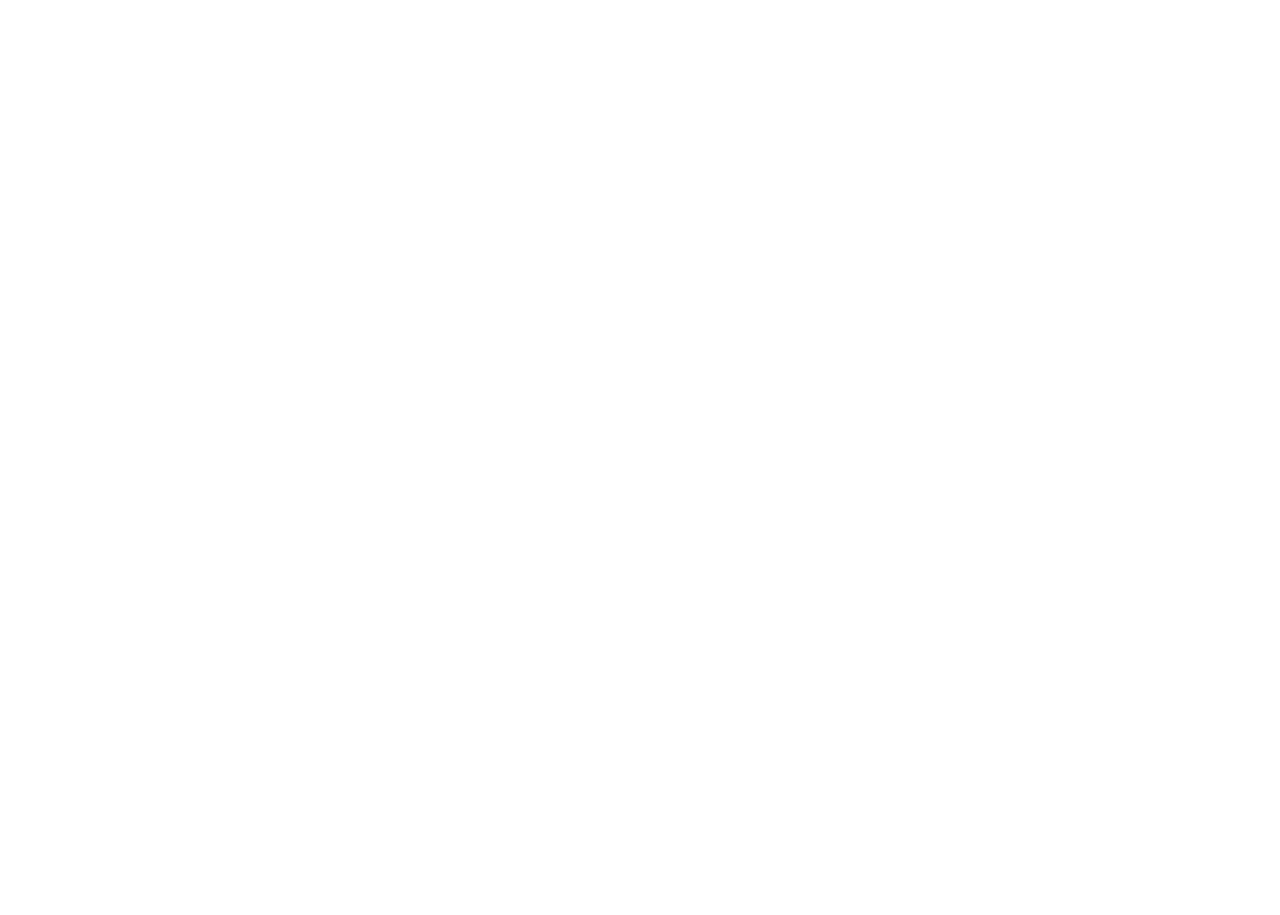
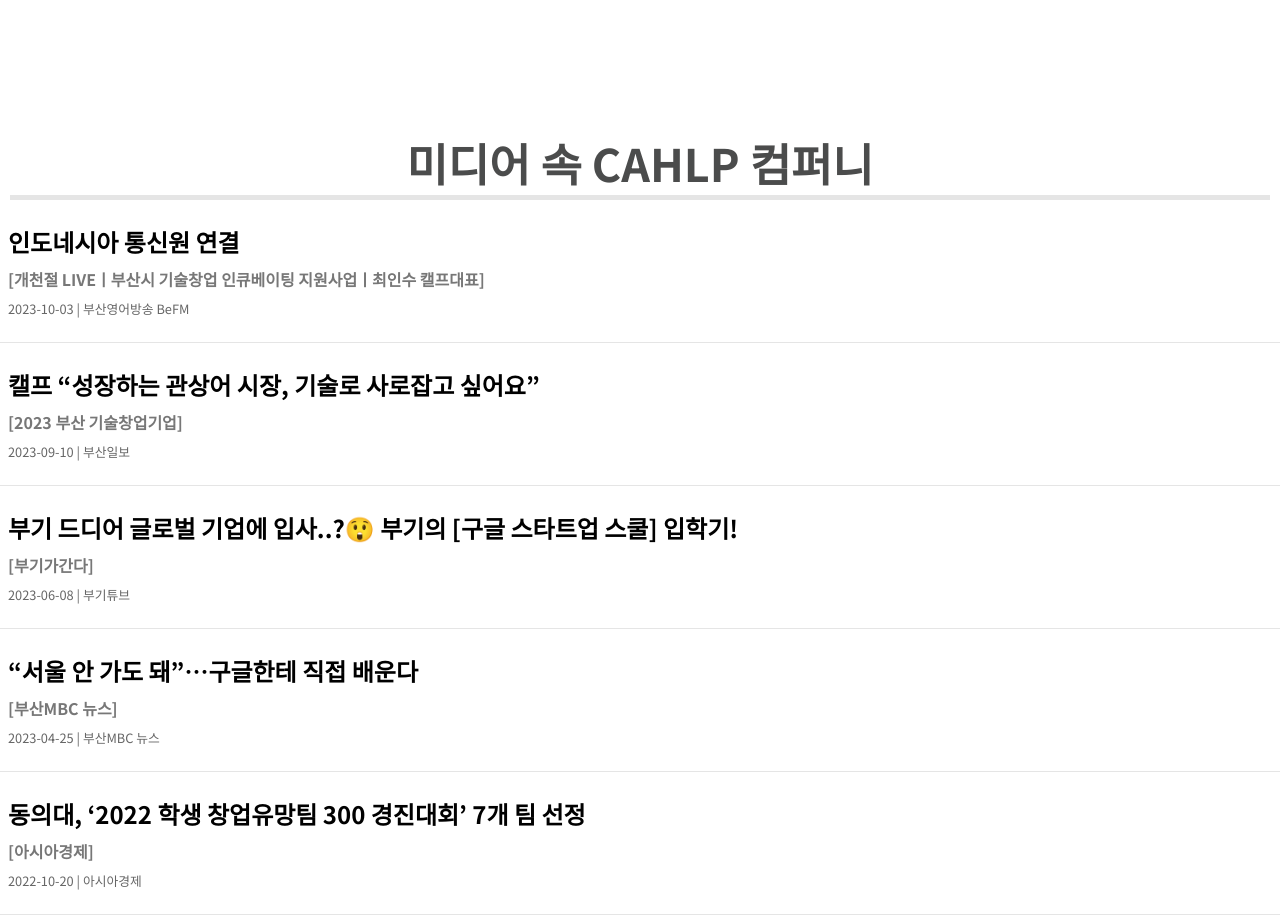
Before and after one commit to thelight0804/CAHLP_Company_Site_with_React, a React (Vite) app: page / in a window 1280 px wide. Shown: the part 7060-7975 px from the top of the page. Before the commit the page ends 7190 px from the top, so only its background shows below. Built offline with nearby package versions, Linux system fonts and the light colour scheme.

Commit message:
Add: 미디어&뉴스 컴포넌트
메인 화면의 미디어 속 CAHLP 컴퍼니 부분 구현

```diff
--- a/src/pages/Main.jsx
+++ b/src/pages/Main.jsx
@@ -19,6 +19,7 @@
   const {ref: ref8, inView: inView8, entry: entry8} = useCustomInView();
   const {ref: ref9, inView: inView9, entry: entry9} = useCustomInView();
   const {ref: ref10, inView: inView10, entry: entry10} = useCustomInView();
+  const {ref: ref11, inView: inView11, entry: entry11} = useCustomInView();
 
 
 
@@ -162,6 +163,10 @@
             빠른 실행력 <br/>
           </h2>
         </div>
+
+        <h1 className={styles.paragraph}>미디어 속 CAHLP 컴퍼니</h1>
+        <div className={styles.bottomBorder}/>
+        <Media />
       </div>
 
 
@@ -289,4 +294,64 @@
   );
 }
 
+/**
+ * 미디어&뉴스 컴포넌트
+ */
+function Media() {
+  return (
+    <>
+      <section className={styles.media}>
+          <a
+            className={styles.mediaItem}
+            onClick={() => window.open('https://www.youtube.com/watch?v=XqSDOBbvzQE&t=1534s', '_blank')}
+          >
+              <h2 className={styles.mediaTitle}>인도네시아 통신원 연결</h2>
+              <h3 className={styles.mediaDetail}>[개천절 LIVEㅣ부산시 기술창업 인큐베이팅 지원사업ㅣ최인수 캘프대표]</h3>
+              <p className={styles.mediaDate}>2023-10-03 | 부산영어방송 BeFM</p>
+            </a>
+      </section>
+      <section className={styles.media}>
+        <a
+          className={styles.mediaItem}
+          onClick={() => window.open('https://www.busan.com/view/busan/view.php?code=2023091018103185349', '_blank')}
+        >
+          <h2 className={styles.mediaTitle}>캘프 “성장하는 관상어 시장, 기술로 사로잡고 싶어요”</h2>
+          <h3 className={styles.mediaDetail}>[2023 부산 기술창업기업]</h3>
+          <p className={styles.mediaDate}>2023-09-10 | 부산일보</p>
+        </a>
+      </section>
+      <section className={styles.media}>
+        <a
+          className={styles.mediaItem}
+          onClick={() => window.open('https://www.youtube.com/watch?v=hhqS0FubHSA&t=237s', '_blank')}
+        >
+          <h2 className={styles.mediaTitle}>부기 드디어 글로벌 기업에 입사..?😲 부기의 [구글 스타트업 스쿨] 입학기!</h2>
+          <h3 className={styles.mediaDetail}>[부기가간다]</h3>
+          <p className={styles.mediaDate}>2023-06-08 | 부기튜브</p>
+        </a>
+      </section>
+      <section className={styles.media}>
+        <a
+          className={styles.mediaItem}
+          onClick={() => window.open('https://www.youtube.com/watch?v=9u5lybcYZ-k', '_blank')}
+        >
+          <h2 className={styles.mediaTitle}>“서울 안 가도 돼”…구글한테 직접 배운다</h2>
+          <h3 className={styles.mediaDetail}>[부산MBC 뉴스]</h3>
+          <p className={styles.mediaDate}>2023-04-25 | 부산MBC 뉴스</p>
+        </a>
+      </section>
+      <section className={styles.media}>
+        <a
+          className={styles.mediaItem}
+          onClick={() => window.open('https://view.asiae.co.kr/article/2022102012070270164', '_blank')}
+        >
+          <h2 className={styles.mediaTitle}>동의대, ‘2022 학생 창업유망팀 300 경진대회’ 7개 팀 선정</h2>
+          <h3 className={styles.mediaDetail}>[아시아경제]</h3>
+          <p className={styles.mediaDate}>2022-10-20 | 아시아경제</p>
+        </a>
+      </section>
+    </>
+  );
+}
+
 export default Main;
--- a/src/pages/main.module.scss
+++ b/src/pages/main.module.scss
@@ -1,3 +1,7 @@
+.container {
+  word-break: keep-all; // 화면 크기에 따라 단어 기준으로 줄바꿈
+}
+
 video {
   margin-top: 0;
   position: relative;
@@ -23,7 +27,6 @@
 .contentBox {
   margin: 16rem auto;
   text-align: center;
-  word-break: keep-all; // 화면 크기에 따라 단어 기준으로 줄바꿈
   img {
     width: 80%;
     margin: 0 auto;
@@ -105,6 +108,31 @@
   padding: 0.5rem 0;
   border-bottom: 1px solid #e5e5e5;
 }
+// 미디어
+.media {
+  width: 100%;
+  padding: 1.5rem 0.5rem;
+  border-bottom: 1px solid #e5e5e5;
+}
+.mediaTitle {
+  font-size: 1.5rem;
+  font-weight: bold;
+  margin-bottom: 0.5rem;
+}
+.mediaDetail {
+  font-size: 1rem;
+  color: #777;
+  margin-bottom: 0.5rem;
+}
+.mediaDate {
+  font-size: 0.8rem;
+  color: #666;
+}
+.media:hover, .media:active {
+  // TODO: [회의] 마우스 올렸을 때 색깔 지정
+  background: linear-gradient(to right top, #ffdcdc, #fff8e5);
+  cursor: pointer;
+}
 
 // 요소가 커지는 애니메이션
 @keyframes expandScale {
```
